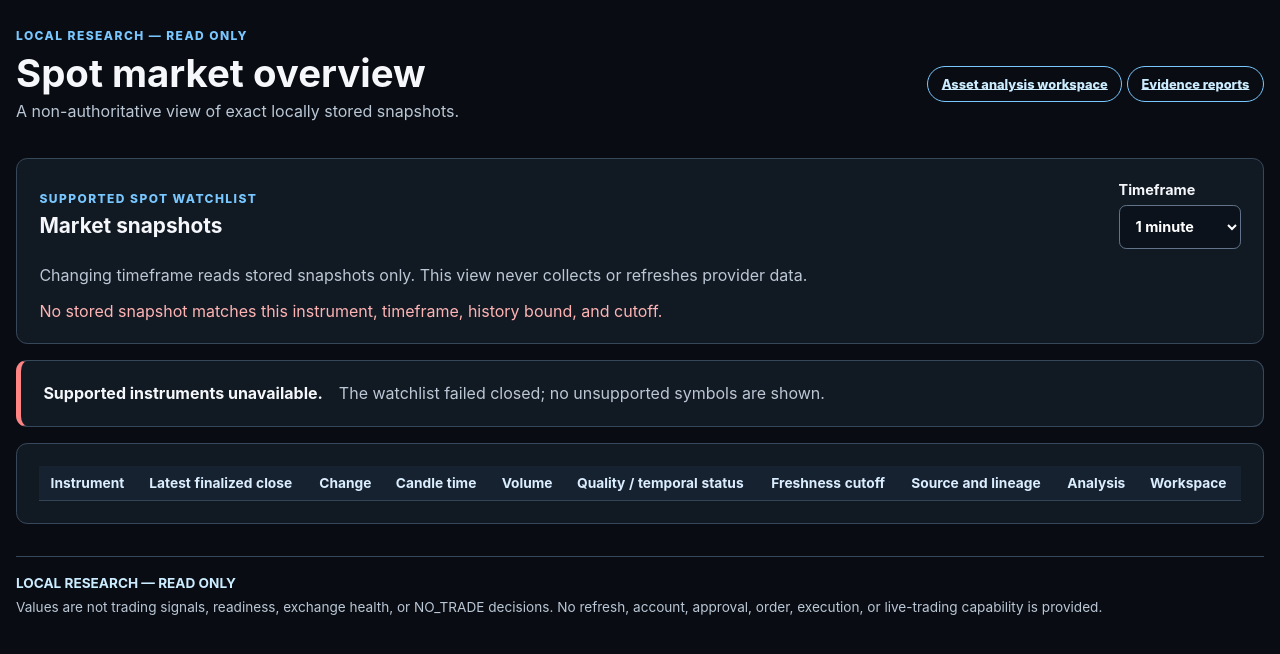
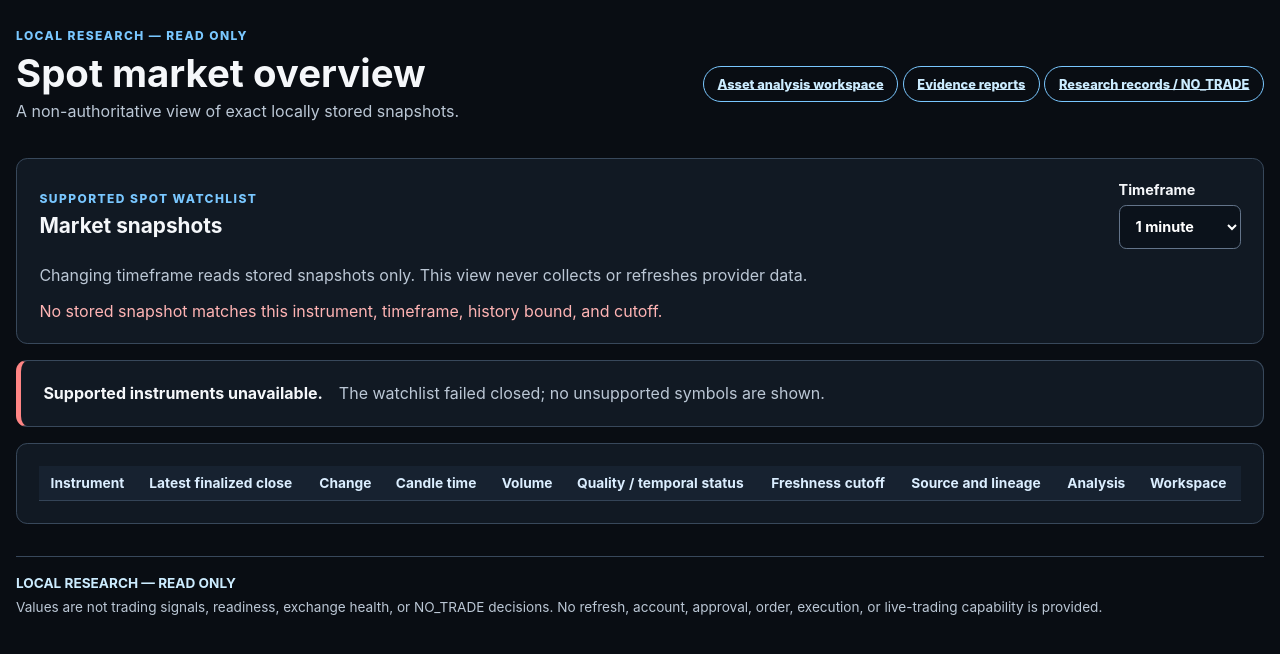
Before and after one commit to AnjanaKavinda/crypto-trading-ai-agent-platform, a website with bundled scripts: page apps/web/watchlist.html in a window 1280 px wide. Built offline with nearby package versions, Linux system fonts and the light colour scheme; no server answers.

Commit message:
Stage board checks and research navigation

```diff
--- a/apps/web/watchlist.html
+++ b/apps/web/watchlist.html
@@ -18,6 +18,7 @@
       <nav aria-label="Research navigation">
         <a class="mode-pill" href="./index.html">Asset analysis workspace</a>
         <a class="mode-pill" href="./evidence.html">Evidence reports</a>
+        <a class="mode-pill" href="./signals.html">Research records / NO_TRADE</a>
       </nav>
     </header>
 
```
